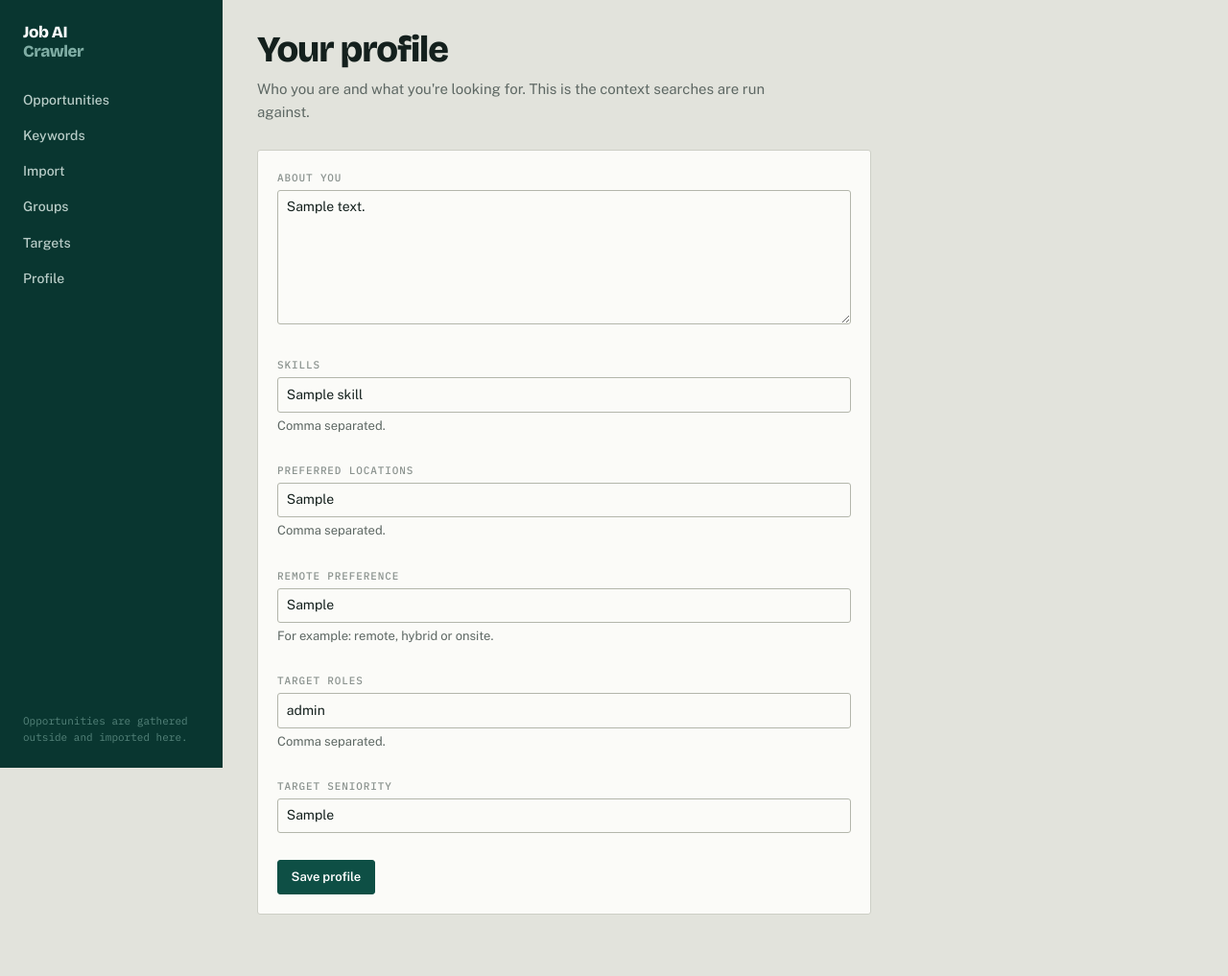
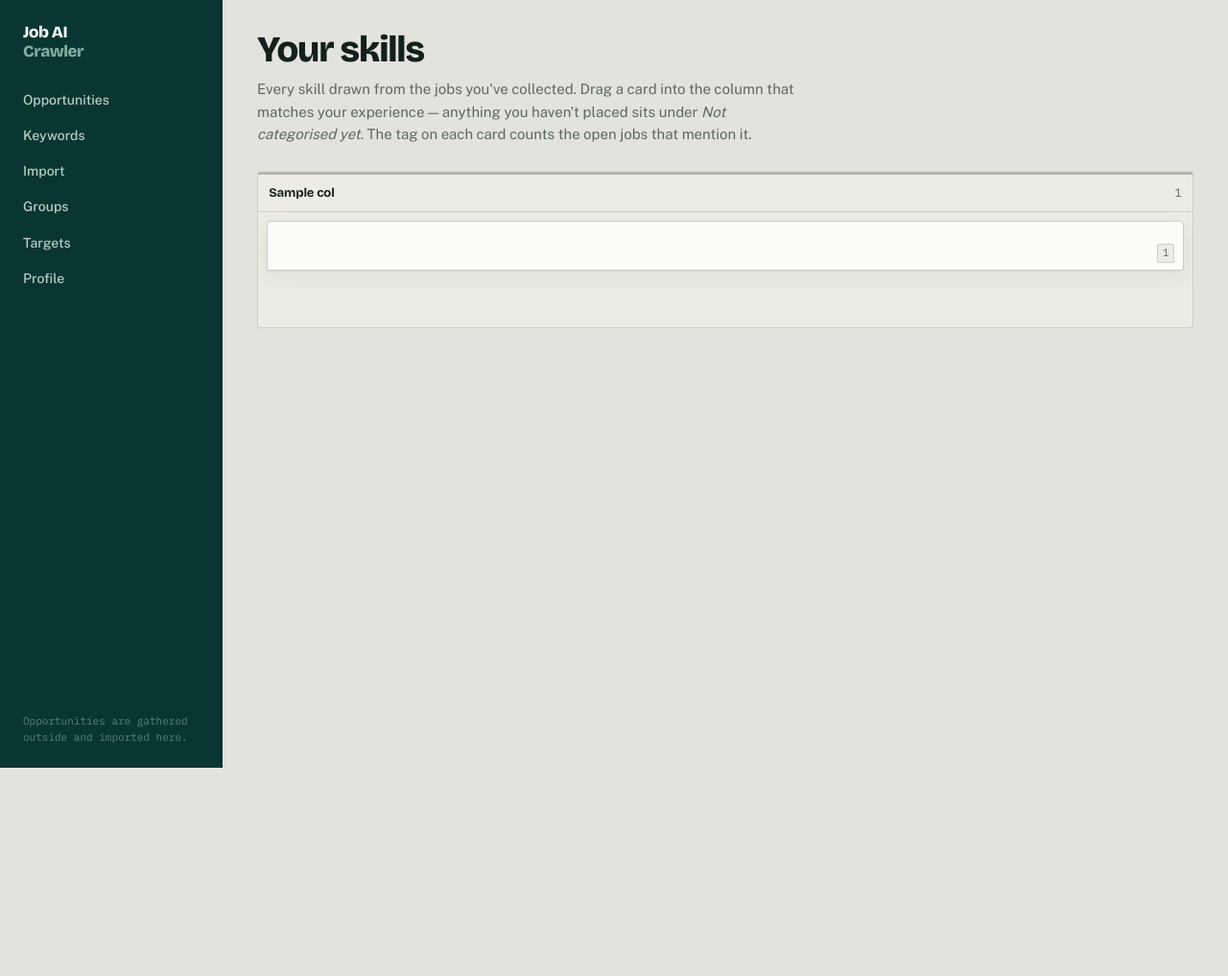
Before and after one commit to iguedespinto/JobAICrawler, a Flask app: template app/templates/profile.html in a window 1280 px wide. Shown: the whole page at 96% size. After the commit the page ends 800 px from the top, so only its background shows below. Run offline with Flask 3, Linux system fonts and the light colour scheme; the template is opened without the code that fills it: most values are stand-ins (such as "Sample title", 1, 10 or a date in 2020).

Commit message:
Replace the profile form with a skill kanban
The profile page is now a five-column board (Strong, Some Experience,
Would like to learn, No experience, Not categorised yet). Cards are the
keywords drawn from the job corpus — grouped and counted like the
dashboard — each showing its open-job count as a tag in the corner. Drag
a card into a column to record your relationship to that skill; the
placement persists and unplaced skills default to Not categorised yet.

The move is a background fetch, so it obeys the in-place navigation norm:
no reload, no lost scroll. A placed skill with no current open jobs still
shows (count 0), so a categorisation never silently vanishes.

The old profile fields (about you, locations, remote, roles, seniority)
are dropped — nothing else read them.

Browser fixtures move to tests/browser/conftest.py so the new drag test
and the swap tests share one Playwright session instead of colliding.

Co-Authored-By: Claude Opus 4.8 <noreply@anthropic.com>

```diff
--- a/app/templates/profile.html
+++ b/app/templates/profile.html
@@ -1,67 +1,216 @@
 {% extends "_layout.html" %}
 
 {% block title %}Profile · Job AI Crawler{% endblock %}
-{% block page_title %}Your profile{% endblock %}
+{% block page_title %}Your skills{% endblock %}
 {% block lede %}
-  <p class="page-lede">Who you are and what you're looking for. This is the
-    context searches are run against.</p>
+  <p class="page-lede">Every skill drawn from the jobs you've collected. Drag a
+    card into the column that matches your experience — anything you haven't
+    placed sits under <em>Not categorised yet</em>. The tag on each card counts
+    the open jobs that mention it.</p>
 {% endblock %}
 
 {% block head %}
   <style>
-    .form-panel { max-width: 640px; }
-    /* display:block matters — a bare <label> is inline, and margin-bottom does
-       nothing on it. Wide enough that a field's hint clearly belongs to the
-       input above it rather than to the next field's label. */
-    .field { display: block; margin-bottom: 1.75rem; }
-    .field > span { display: block; margin-bottom: 0.25rem; }
-    .field textarea { width: 100%; height: 140px; }
-    .field input[type="text"] { width: 100%; }
-    .field .hint { margin-top: 0.25rem; }
+    /* The board scrolls sideways on its own so the page never does. */
+    .kanban-wrap { overflow-x: auto; padding-bottom: 0.5rem; }
+    .kanban {
+      display: flex;
+      gap: 0.75rem;
+      align-items: flex-start;
+      min-width: min-content;
+    }
+    .kanban-col {
+      flex: 1 1 0;
+      min-width: 190px;
+      background: var(--surface-sunk);
+      border: 1px solid var(--rule);
+      border-top: 3px solid var(--rule-strong);
+      border-radius: var(--radius);
+      display: flex;
+      flex-direction: column;
+    }
+    .kanban-col__head {
+      display: flex;
+      align-items: baseline;
+      justify-content: space-between;
+      gap: 0.5rem;
+      padding: 0.6rem 0.7rem;
+      border-bottom: 1px solid var(--rule);
+    }
+    .kanban-col__label {
+      font-family: var(--font-display);
+      font-weight: 700;
+      font-size: 0.8125rem;
+      letter-spacing: -0.01em;
+      line-height: 1.15;
+    }
+    .kanban-col__count {
+      font-family: var(--font-mono);
+      font-size: 0.75rem;
+      color: var(--ink-muted);
+      flex: none;
+    }
+    .kanban-col__body {
+      flex: 1 1 auto;
+      min-height: 120px;
+      padding: 0.55rem;
+      display: flex;
+      flex-direction: column;
+      gap: 0.5rem;
+    }
+    .kanban-col__body.is-over { background: var(--pine-wash); box-shadow: inset 0 0 0 2px var(--pine-tint); }
+
+    /* Per-column accents: green, amber, yellow, white, grey. */
+    .kanban-col--strong { border-top-color: var(--pine); }
+    .kanban-col--strong .kanban-col__label { color: var(--pine-deep); }
+    .kanban-col--some_experience { border-top-color: var(--amber); }
+    .kanban-col--some_experience .kanban-col__label { color: var(--amber); }
+    .kanban-col--would_like_to_learn { border-top-color: #c7a516; }
+    .kanban-col--would_like_to_learn .kanban-col__label { color: #8a7207; }
+    .kanban-col--no_experience { background: var(--surface); border-top-color: var(--rule-strong); }
+    .kanban-col--not_categorised .kanban-col__label { color: var(--ink-faint); }
+
+    .skill-card {
+      position: relative;
+      display: flex;
+      flex-direction: column;
+      min-height: 3.25rem;
+      padding: 0.45rem 0.55rem;
+      background: var(--surface);
+      border: 1px solid var(--rule);
+      border-radius: var(--radius);
+      box-shadow: var(--shadow);
+      cursor: grab;
+    }
+    .skill-card:active { cursor: grabbing; }
+    .skill-card.is-dragging { opacity: 0.45; }
+    .skill-card__name {
+      font-weight: 600;
+      font-size: 0.8125rem;
+      line-height: 1.25;
+      padding-right: 1.75rem; /* keep long names clear of the count tag */
+    }
+    .skill-card__count {
+      align-self: flex-end;
+      margin-top: auto;
+      font-family: var(--font-mono);
+      font-size: 0.6875rem;
+      color: var(--ink-muted);
+      background: var(--surface-sunk);
+      border: 1px solid var(--rule);
+      border-radius: 2px;
+      padding: 0.02rem 0.3rem;
+    }
+    .kanban-col__empty { color: var(--ink-faint); font-size: 0.75rem; padding: 0.35rem 0.1rem; }
   </style>
 {% endblock %}
 
 {% block content %}
-  <form method="post" action="{{ url_for('profile.update_profile') }}" class="panel form-panel">
-    <label class="field">
-      <span class="facet__label">About you</span>
-      <textarea name="about_you" placeholder="What you do, what you're good at, what you want next">{{ profile.get('about_you', '') }}</textarea>
-    </label>
+  <div class="kanban-wrap">
+    <div class="kanban" data-kanban>
+      {% for col in board %}
+        <section class="kanban-col kanban-col--{{ col.key }}" data-col>
+          <header class="kanban-col__head">
+            <span class="kanban-col__label">{{ col.label }}</span>
+            <span class="kanban-col__count" data-col-count>{{ col.cards | length }}</span>
+          </header>
+          <div class="kanban-col__body" data-drop="{{ col.key }}">
+            {% for card in col.cards %}
+              <div class="skill-card" draggable="true"
+                   data-keyword="{{ card.keyword }}" data-count="{{ card.count }}">
+                <span class="skill-card__name">{{ card.keyword }}</span>
+                <span class="skill-card__count" title="Open jobs mentioning this skill">{{ card.count }}</span>
+              </div>
+            {% endfor %}
+          </div>
+        </section>
+      {% endfor %}
+    </div>
+  </div>
+{% endblock %}
 
-    <label class="field">
-      <span class="facet__label">Skills</span>
-      <input type="text" name="skills" value="{{ profile.get('skills', []) | join(', ') }}"
-             placeholder="Python, Flask, MongoDB" />
-      <div class="hint">Comma separated.</div>
-    </label>
+{% block scripts %}
+  <script>
+    (function () {
+      var board = document.querySelector("[data-kanban]");
+      if (!board) return;
 
-    <label class="field">
-      <span class="facet__label">Preferred locations</span>
-      <input type="text" name="preferred_locations" value="{{ profile.get('preferred_locations', []) | join(', ') }}"
-             placeholder="Lisbon, Berlin" />
-      <div class="hint">Comma separated.</div>
-    </label>
+      var dragged = null;
 
-    <label class="field">
-      <span class="facet__label">Remote preference</span>
-      <input type="text" name="remote_preference" value="{{ profile.get('remote_preference', '') }}"
-             placeholder="remote" />
-      <div class="hint">For example: remote, hybrid or onsite.</div>
-    </label>
+      function bodies() { return board.querySelectorAll("[data-drop]"); }
+      function clearOver() {
+        var bs = bodies();
+        for (var i = 0; i < bs.length; i++) bs[i].classList.remove("is-over");
+      }
 
-    <label class="field">
-      <span class="facet__label">Target roles</span>
-      <input type="text" name="target_roles" value="{{ profile.get('target_roles', []) | join(', ') }}"
-             placeholder="Backend Engineer, Platform Engineer" />
-      <div class="hint">Comma separated.</div>
-    </label>
+      function updateCounts() {
+        var cols = board.querySelectorAll("[data-col]");
+        for (var i = 0; i < cols.length; i++) {
+          var badge = cols[i].querySelector("[data-col-count]");
+          if (badge) badge.textContent = cols[i].querySelectorAll(".skill-card").length;
+        }
+      }
 
-    <label class="field">
-      <span class="facet__label">Target seniority</span>
-      <input type="text" name="target_seniority" value="{{ profile.get('target_seniority', '') }}"
-             placeholder="Senior" />
-    </label>
+      board.addEventListener("dragstart", function (e) {
+        var card = e.target.closest(".skill-card");
+        if (!card) return;
+        dragged = card;
+        e.dataTransfer.effectAllowed = "move";
+        // Firefox won't start a drag unless some data is set.
+        try { e.dataTransfer.setData("text/plain", card.dataset.keyword); } catch (_) {}
+        card.classList.add("is-dragging");
+      });
 
-    <button type="submit" class="btn">Save profile</button>
-  </form>
+      board.addEventListener("dragend", function () {
+        if (dragged) dragged.classList.remove("is-dragging");
+        dragged = null;
+        clearOver();
+      });
+
+      board.addEventListener("dragover", function (e) {
+        var body = e.target.closest("[data-drop]");
+        if (!body || !dragged) return;
+        e.preventDefault();
+        e.dataTransfer.dropEffect = "move";
+        clearOver();
+        body.classList.add("is-over");
+      });
+
+      board.addEventListener("dragleave", function (e) {
+        var body = e.target.closest("[data-drop]");
+        if (body && !body.contains(e.relatedTarget)) body.classList.remove("is-over");
+      });
+
+      board.addEventListener("drop", function (e) {
+        var body = e.target.closest("[data-drop]");
+        if (!body || !dragged) return;
+        e.preventDefault();
+        var card = dragged;
+        var from = card.parentNode;
+        clearOver();
+        if (from === body) return;
+        body.appendChild(card);
+        updateCounts();
+        persist(card, body.dataset.drop, from);
+      });
+
+      function persist(card, category, from) {
+        fetch("/profile/skill-category", {
+          method: "POST",
+          headers: { "Content-Type": "application/json" },
+          credentials: "same-origin",
+          body: JSON.stringify({ keyword: card.dataset.keyword, category: category })
+        })
+          .then(function (r) { return r.json(); })
+          .then(function (data) { if (!data || !data.ok) revert(card, from); })
+          .catch(function () { revert(card, from); });
+      }
+
+      function revert(card, from) {
+        from.appendChild(card);
+        updateCounts();
+        alert("That change wasn't saved — the card has been put back.");
+      }
+    })();
+  </script>
 {% endblock %}
```
Also changed, not shown: app/routes_profile.py (+85 -31 lines), tests/browser/conftest.py (added, +41 -0 lines), tests/browser/test_profile_board.py (added, +112 -0 lines), tests/browser/test_swap.py (+0 -24 lines), tests/test_routes_profile.py (added, +185 -0 lines).
